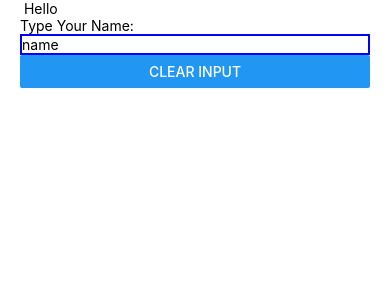
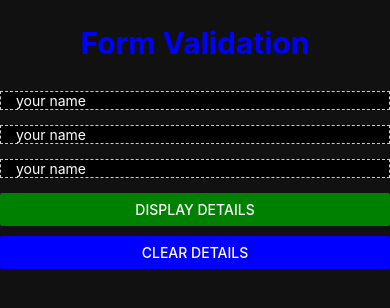
Before and after one commit to shabbirkhanpathan/TestingReact, a React Native app: screen / in a window 390 px wide. Shown: the top 308 px of the page. Built offline with nearby package versions, Linux system fonts and the light colour scheme.

Commit message:
ValidationForm

```diff
--- a/App.js
+++ b/App.js
@@ -1,15 +1,64 @@
 import React, { useState } from "react";
-import {View, Text, TextInput, Button} from "react-native";
+import { SafeAreaView, Text, TextInput, Button, StyleSheet, View } from "react-native";
 
-function App ()  {
+
+function App() {
   const [name, setName] = useState();
-  return(
-    <View style={{marginHorizontal:20}}>
-      <Text> Hello </Text>
-      <Text>Type Your Name: {name} </Text>
-     <TextInput style={{borderWidth:2, borderColor:'blue'}} placeholder="name" value={name} onChangeText={(text)=>setName(text)}/>
-     <Button title="Clear Input" onPress={()=>setName()}/>
-    </View>
-  )}
+  const [pass, setPass] = useState();
+  const [email, setEmail] = useState();
+  const [display, setDisplay] = useState(false);
 
+  const resetFormData = () => {
+    setDisplay(false);
+    setName("");
+    setPass("");
+    setEmail("");
+  }
+  return (
+    <SafeAreaView style={styles.container}>
+      <Text style={styles.text}>Form Validation</Text>
+      <TextInput style={styles.textInput} placeholder="your name" onChangeText={(text) => setName(text)} value={name} />
+      <TextInput style={styles.textInput} placeholder="your name" onChangeText={(text) => setPass(text)} secureTextEntry={true} value={pass} />
+      <TextInput style={styles.textInput} placeholder="your name" onChangeText={(text) => setEmail(text)} value={email} />
+      <View style={{ marginBottom: 10 }}>
+        <Button title="Display Details" color={"green"} onPress={() => setDisplay(true)} />
+      </View>
+
+      <Button title="Clear Details" color={"blue"} onPress={() => resetFormData()} />
+      {
+        display ?
+          <View>
+            <Text>{name}</Text><Text>{pass}</Text><Text>{email}</Text>
+          </View> : null
+      }
+    </SafeAreaView>
+  )
+}
+
+const styles = StyleSheet.create({
+  container: {
+    flex: 1,
+    paddingHorizontal: 10,
+    backgroundColor:"#111",
+    paddingTop:25,
+  },
+  text: {
+    fontSize: 30,
+    textAlign: 'center',
+    justifyContent: 'center',
+    color: 'blue',
+    fontWeight: "bold",
+    marginBottom: 30
+  },
+  textInput: {
+    borderWidth: 1,
+    backgroundColor: '#000',
+    color: "#fff",
+    borderColor: "#ccc",
+    marginBottom: 15,
+    paddingHorizontal: 15,
+    maxHeight:50,
+    borderStyle:"dashed"
+  }
+})
 export default App;
```
